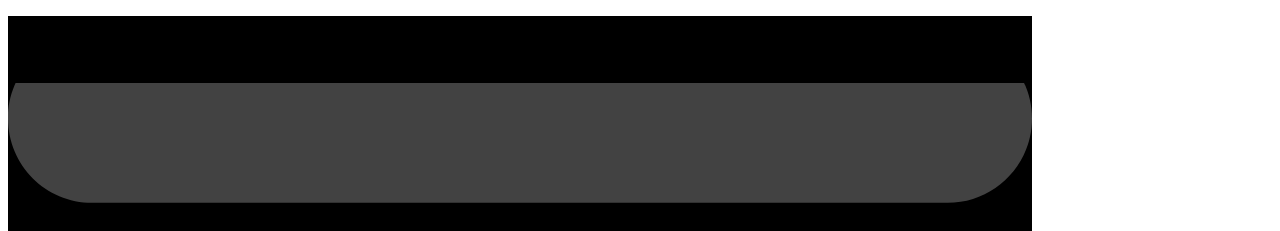
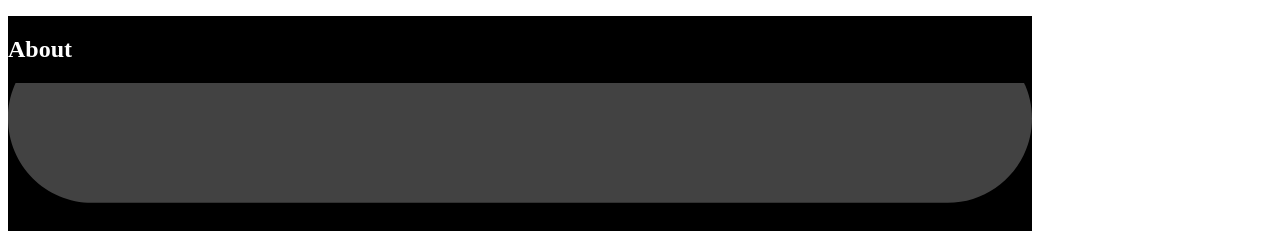
Before and after one commit to ArdPete/ardpete.github.io, a Jekyll site: the page built from about.md, in a window 1280 px wide. Shown: the top 231 px of the page. Built offline with Jekyll 4.4.1, drawn with Linux system fonts in a browser that asks for light colours.

Commit message:
Update main.css

```diff
--- a/css/main.css
+++ b/css/main.css
@@ -1,5 +1,6 @@
 header {
 background-color: black;
+  color: white;
   position: fixed;
   width: 80%;
   z-index: 5;
@@ -12,7 +13,3 @@ li {
   font-weight: 300;
   color: #000000;
 }
-
-li:hover {
-  color: #dddddd;
-}
```
